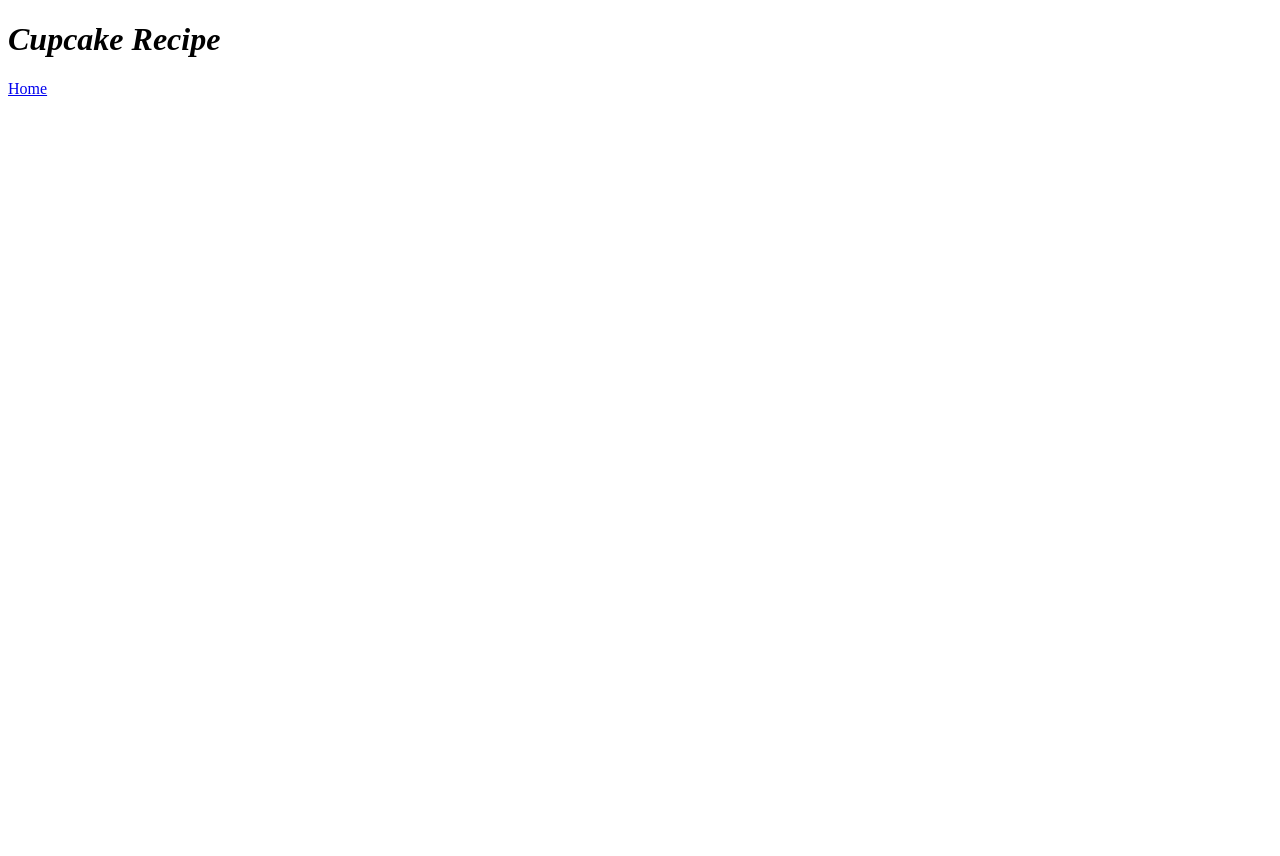
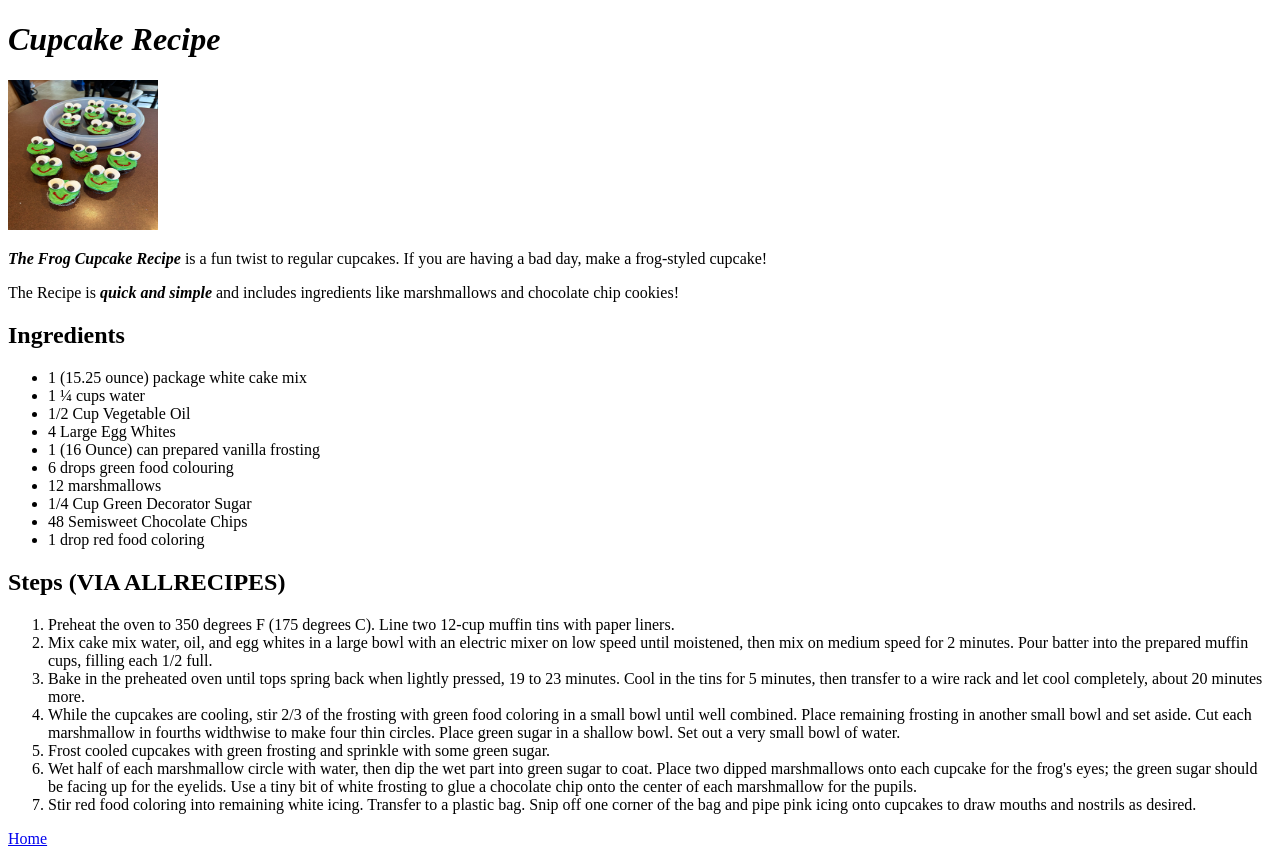
Before and after one commit to alitsaa/odin-recipes, a plain HTML site: page recipes/cupcakes.html in a window 1280 px wide. Before the commit the page ends 800 px from the top, so only its background shows below. Drawn offline with Linux system fonts and the light colour scheme.

Commit message:
cupcake page HTML done

```diff
--- a/recipes/cupcakes.html
+++ b/recipes/cupcakes.html
@@ -7,6 +7,60 @@
 </head>
 <body>
     <h1><em>Cupcake Recipe</em></h1>
-    <a href="../index.html"rel="noopener noreferrer">Home</a>
-</body>
+    <img src="../images/frogCupcakes.jpg" alt="frog Cupcake" width="150" height="150">
+
+    <p>
+        <em><strong>The Frog Cupcake Recipe </strong></em> is a fun twist to regular
+        cupcakes. If you are having a bad day, make a frog-styled cupcake!
+    </p>
+    <p>
+        The Recipe is <em><strong>quick and simple</strong></em> and includes ingredients
+        like marshmallows and chocolate chip cookies!
+    </p>
+
+    <h2>Ingredients</h2>
+
+    <ul>
+        <li> 1 (15.25 ounce) package white cake mix </li>
+        <li> 1 ¼ cups water </li>
+        <li> 1/2 Cup Vegetable Oil </li>
+        <li> 4 Large Egg Whites </li>
+        <li> 1 (16 Ounce) can prepared vanilla frosting </li>
+        <li> 6 drops green food colouring </li>
+        <li> 12 marshmallows </li>
+        <li> 1/4 Cup Green Decorator Sugar </li>
+        <li> 48 Semisweet Chocolate Chips </li>
+        <li> 1 drop red food coloring</li>
+    </ul>
+
+    <h2>Steps (VIA ALLRECIPES) </h2>
+    <ol>
+        <!-- Step 1  -->
+        <li> Preheat the oven to 350 degrees F (175 degrees C). Line two 12-cup muffin tins with paper liners. </li>
+        <!-- Step 2 -->
+        <li> Mix cake mix water, oil, and egg whites in a large bowl with an electric mixer on low speed until moistened,
+            then mix on medium speed for 2 minutes.
+            Pour batter into the prepared muffin cups, filling each 1/2 full.</li>
+        <!-- Step 3 -->
+            <li> Bake in the preheated oven until tops spring back when lightly pressed,
+            19 to 23 minutes. Cool in the tins for 5 minutes, then transfer to a wire rack
+            and let cool completely, about 20 minutes more. </li>
+        <!-- Step 4 -->
+            <li> While the cupcakes are cooling, stir 2/3 of the frosting with green food coloring in a small bowl until well combined.
+            Place remaining frosting in another small bowl and set aside.
+            Cut each marshmallow in fourths widthwise to make four thin circles.
+            Place green sugar in a shallow bowl. Set out a very small bowl of water. </li>
+        <!-- Step 5 -->
+        <li>Frost cooled cupcakes with green frosting and sprinkle with some green sugar. </li>
+        <!-- Step 6 -->
+        <li> Wet half of each marshmallow circle with water, then dip the wet part into green sugar to coat.
+            Place two dipped marshmallows onto each cupcake for the frog's eyes; the green sugar should be facing up for the eyelids.
+            Use a tiny bit of white frosting to glue a chocolate chip onto the center of each marshmallow for the pupils. </li>
+        <!-- Step 7 -->
+         <li> Stir red food coloring into remaining white icing.
+            Transfer to a plastic bag. Snip off one corner of the bag and pipe pink
+            icing onto cupcakes to draw mouths and nostrils as desired.</li>
+        </ol>
+        <a href="../index.html"rel="noopener noreferrer">Home</a>
+    </body>
 </html>
```
